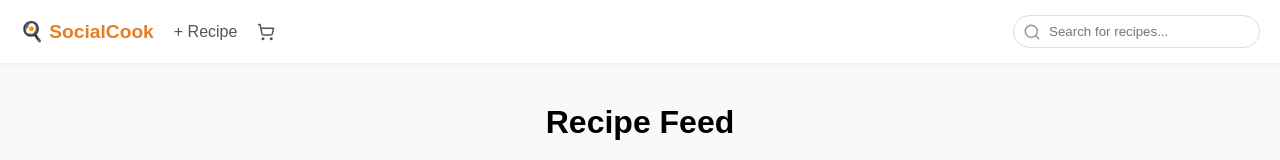
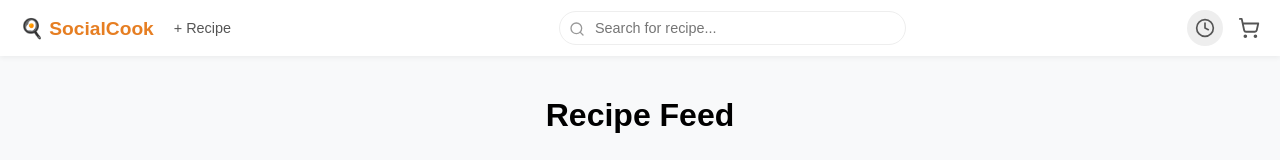
Before and after one commit to Cauteros974/recipe-social, a React (Vite) app: page / in a window 1280 px wide. Shown: the top 160 px of the page. Built offline with nearby package versions, Linux system fonts and the light colour scheme.

Commit message:
Update Navbar.jsx

```diff
--- a/src/components/Navbar.jsx
+++ b/src/components/Navbar.jsx
@@ -2,15 +2,15 @@ import { useContext } from 'react';
 import { Link } from 'react-router-dom';
 import { Search, ShoppingCart } from 'lucide-react';
 import { RecipeContext } from '../context/RecipeContext';
+import Timer from './Timer';
 
 const Navbar = () => {
   const { searchQuery, setSearchQuery, shoppingList } = useContext(RecipeContext);
-
   const activeItemsCount = shoppingList.filter(i => !i.completed).length;
 
   return (
     <nav style={{
-      padding: '15px 20px',
+      padding: '10px 20px',
       background: '#fff',
       boxShadow: '0 2px 5px rgba(0,0,0,0.05)',
       display: 'flex',
@@ -20,90 +20,50 @@ const Navbar = () => {
       top: 0,
       zIndex: 100
     }}>
+      {/*Logo and Links */}
       <div style={{ display: 'flex', gap: '20px', alignItems: 'center' }}>
-        <Link
-          to="/"
-          style={{
-            color: '#e67e22',
-            textDecoration: 'none',
-            fontWeight: '900',
-            fontSize: '1.2rem'
-          }}
-        >
+        <Link to="/" style={{ color: '#e67e22', textDecoration: 'none', fontWeight: '900', fontSize: '1.2rem' }}>
           🍳 SocialCook
         </Link>
-
-        <Link
-          to="/create"
-          style={{
-            color: '#555',
-            textDecoration: 'none',
-            transition: 'color 0.3s'
-          }}
-          onMouseEnter={(e) => e.target.style.color = '#e67e22'}
-          onMouseLeave={(e) => e.target.style.color = '#555'}
-        >
-          + Recipe
-        </Link>
-
-        {/* Link to shopping list */}
-        <Link
-          to="/shopping-list"
-          style={{
-            color: '#555',
-            textDecoration: 'none',
-            display: 'flex',
-            alignItems: 'center',
-            gap: 5,
-            transition: 'color 0.3s'
-          }}
-          onMouseEnter={(e) => e.target.style.color = '#e67e22'}
-          onMouseLeave={(e) => e.target.style.color = '#555'}
-        >
-          <ShoppingCart size={18} />
-          {activeItemsCount > 0 && (
-            <span style={{
-              background: '#e74c3c',
-              color: 'white',
-              borderRadius: '50%',
-              padding: '2px 6px',
-              fontSize: '0.7rem',
-              fontWeight: 'bold',
-              minWidth: '18px',
-              textAlign: 'center'
-            }}>
-              {activeItemsCount}
-            </span>
-          )}
-        </Link>
+        <Link to="/create" style={{ color: '#555', textDecoration: 'none', fontSize: '0.9rem' }}>+ Recipe</Link>
       </div>
 
-      <div style={{ position: 'relative' }}>
-        <Search
-          size={18}
-          style={{
-            position: 'absolute',
-            left: '10px',
-            top: '8px',
-            color: '#999'
-          }}
-        />
+      {/* Searcg */}
+      <div style={{ position: 'relative', flex: 1, maxWidth: '300px', margin: '0 20px' }}>
+        <Search size={16} style={{ position: 'absolute', left: '10px', top: '10px', color: '#999' }} />
         <input
           type="text"
-          placeholder="Search for recipes..."
+          placeholder="Search for recipe..."
           value={searchQuery}
           onChange={(e) => setSearchQuery(e.target.value)}
           style={{
             padding: '8px 10px 8px 35px',
             borderRadius: '20px',
-            border: '1px solid #ddd',
+            border: '1px solid #eee',
             outline: 'none',
-            width: '200px',
-            transition: 'border-color 0.3s'
+            width: '100%',
+            fontSize: '0.9rem'
           }}
-          onFocus={(e) => e.target.style.borderColor = '#e67e22'}
-          onBlur={(e) => e.target.style.borderColor = '#ddd'}
         />
+      </div>
+
+      {/* Timer and Basket */}
+      <div style={{ display: 'flex', alignItems: 'center', gap: '15px' }}>
+
+        <Timer /> {/* Global timer */}
+
+        <Link to="/shopping-list" style={{ color: '#555', textDecoration: 'none', position: 'relative', display: 'flex' }}>
+            <ShoppingCart size={22} />
+            {activeItemsCount > 0 && (
+                <span style={{
+                    position: 'absolute', top: '-5px', right: '-8px',
+                    background: '#e74c3c', color: 'white', borderRadius: '50%',
+                    padding: '2px 6px', fontSize: '0.65rem', fontWeight: 'bold'
+                }}>
+                    {activeItemsCount}
+                </span>
+            )}
+        </Link>
       </div>
     </nav>
   );
```
